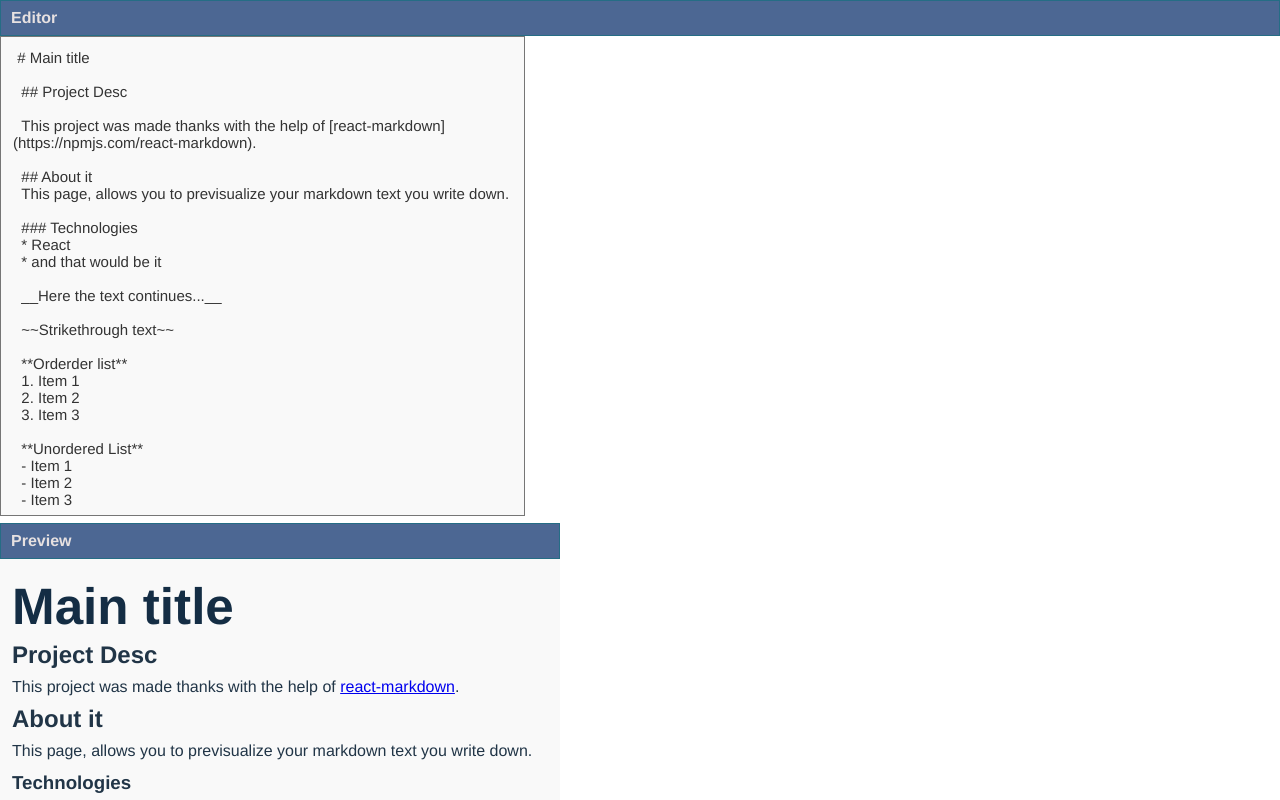
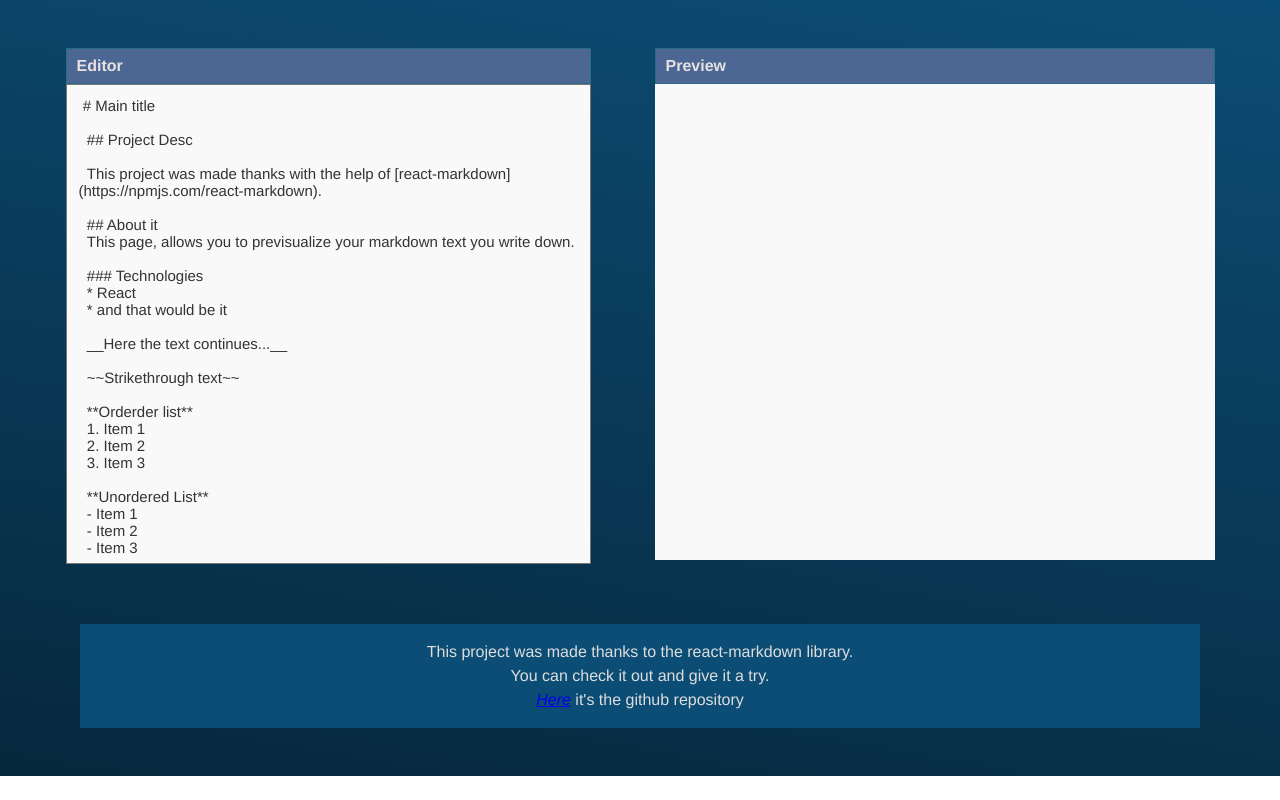
Before and after one commit to EliasPereyra/markdown-previwer, a React app: page / in a window 1280 px wide. Shown: the top 800 px of the page. Built offline with nearby package versions, Linux system fonts and the light colour scheme; the HTML template or start-up script is replaced by a standard one.

Commit message:
Fix: restructure the main page

```diff
--- a/src/App.tsx
+++ b/src/App.tsx
@@ -1,5 +1,4 @@
 import { useState } from 'react'
-import ReactMarkdwon from 'react-markdown'
 import remarkGfm from 'remark-gfm'
 import remarkMdx from 'remark-mdx'
 import remarkBreaks from 'remark-breaks'
@@ -18,11 +17,11 @@ function App() {
   }
 
   return (
-    <div>
-      <section>
+    <section id="layout">
+      <div id="editor-container">
         <div>
           <header>
-            <b>Editor</b>
+            <strong>Editor</strong>
           </header>
           <textarea
             id="editor"
@@ -34,19 +33,13 @@ function App() {
         <div id="preview-container">
           <div id="preview">
             <header>
-              <b>Preview</b>
+              <strong>Preview</strong>
             </header>
-            <ReactMarkdwon
-              children={content}
-              remarkPlugins={[remarkGfm, remarkMdx]}
-              className="preview-content"
-            ></ReactMarkdwon>
           </div>
-          <DownloadBtn />
         </div>
-      </section>
+      </div>
       <Footer />
-    </div>
+    </section>
   )
 }
 
```
